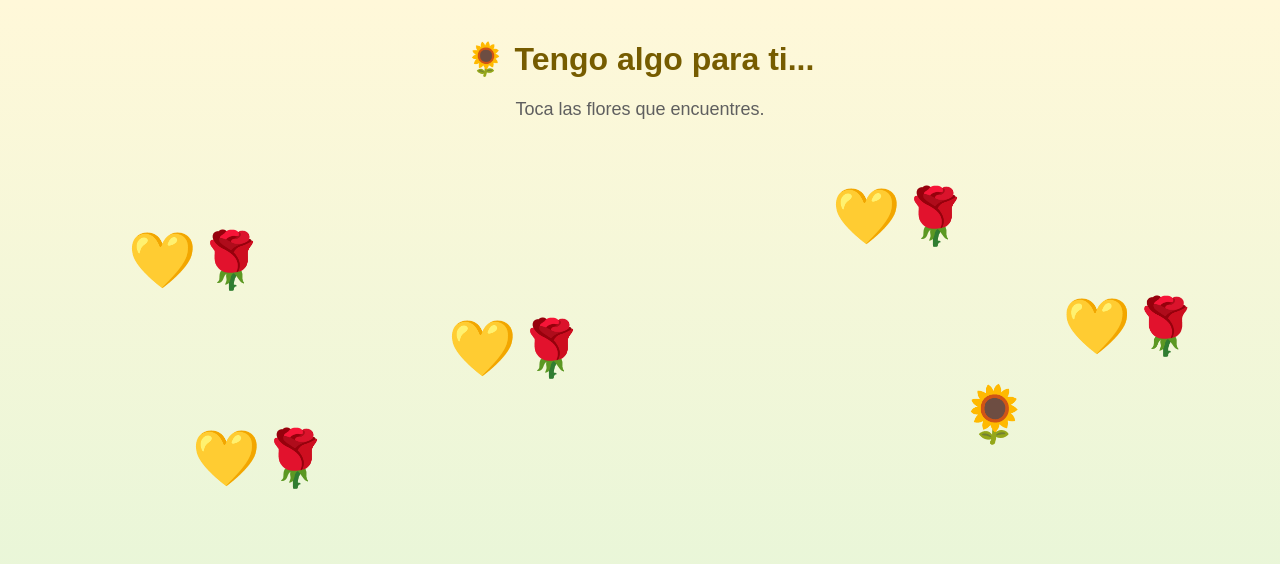
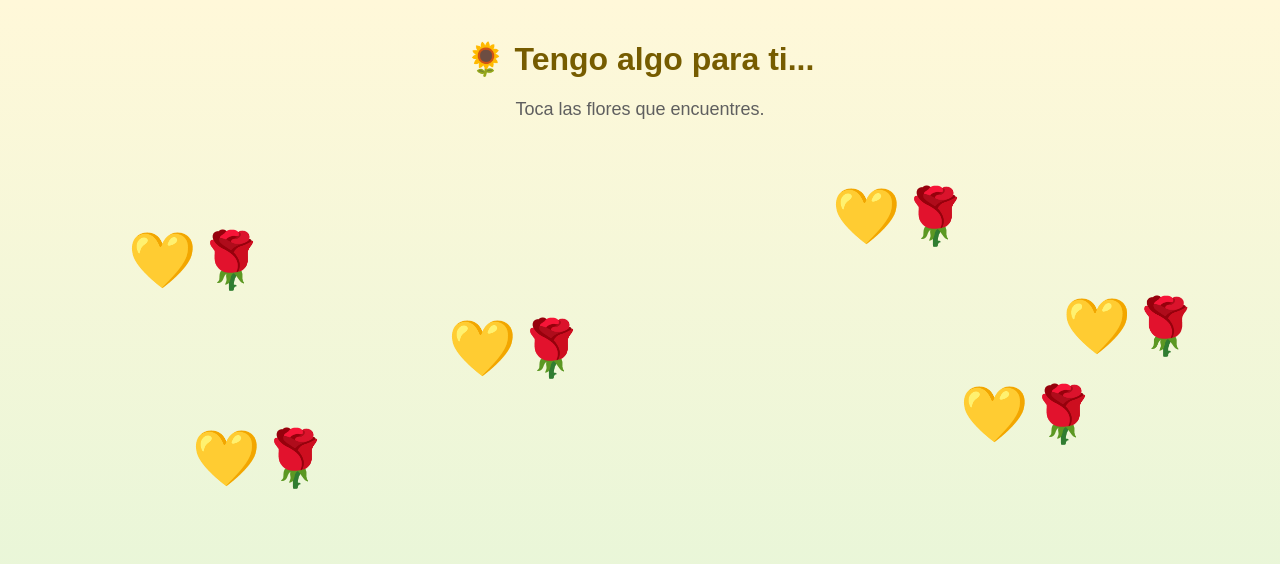
Before and after one commit to josuegoku2203-creator/jardin-secreto, a plain HTML site: page index.html in a window 1280 px wide. Drawn offline with Linux system fonts and the light colour scheme.

Commit message:
Update index.html

```diff
--- a/index.html
+++ b/index.html
@@ -103,7 +103,7 @@
 
         <div class="flor" style="left: 35%; top: 40%;" onclick="tocarFlor(this, 'Una porque hoy quería hacerte algo diferente (de inge).')">💛🌹</div>
 
-        <div class="flor" style="left: 75%; top: 55%;" onclick="tocarFlor(this, 'Y otra porque te amo muchísimo. 💛')">🌻</div>
+        <div class="flor" style="left: 75%; top: 55%;" onclick="tocarFlor(this, 'Y otra porque te amo muchísimo. 💛')">💛🌹</div>
 
         <div class="flor" style="left: 15%; top: 65%;" onclick="tocarFlor(this, 'Esta flor es porque eres tú. Y eso ya es mas que suficiente.')">💛🌹</div>
 
```
